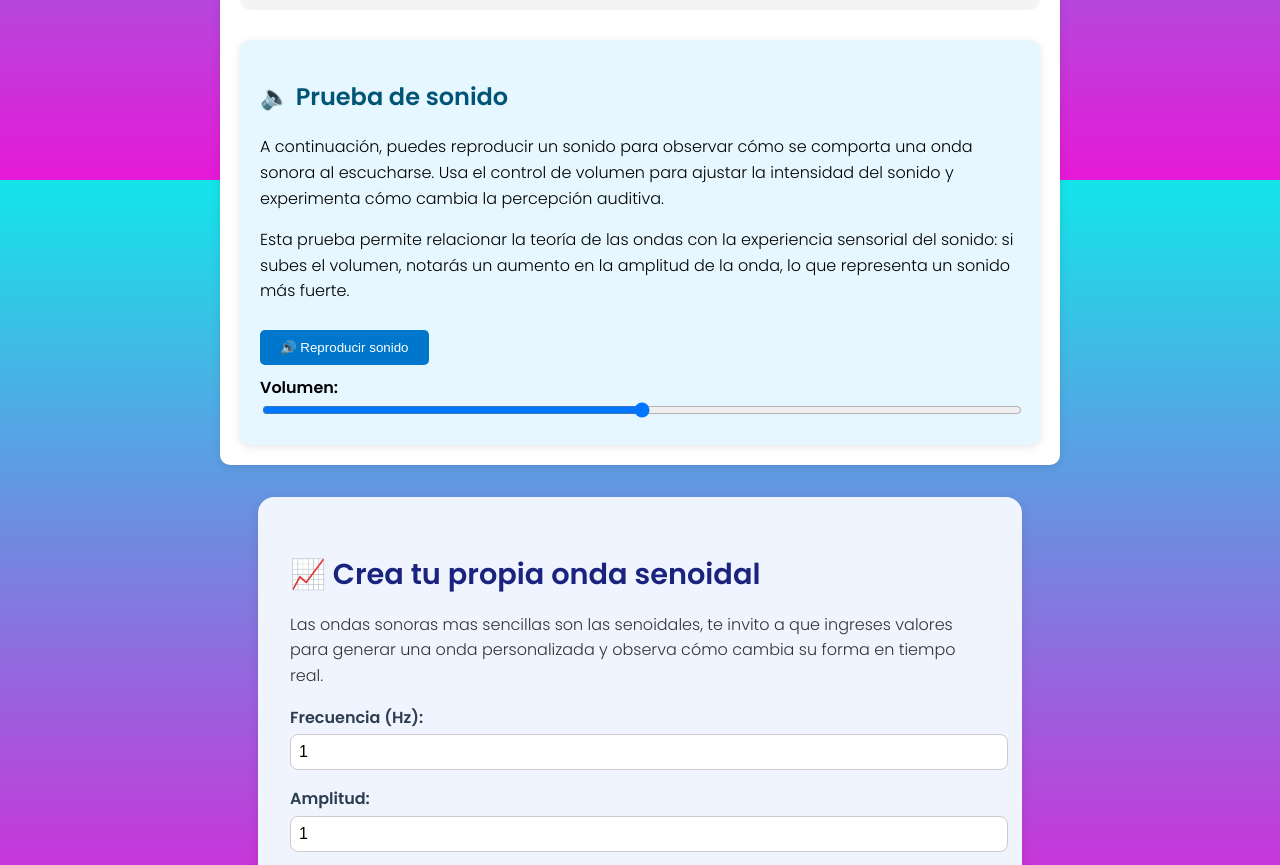
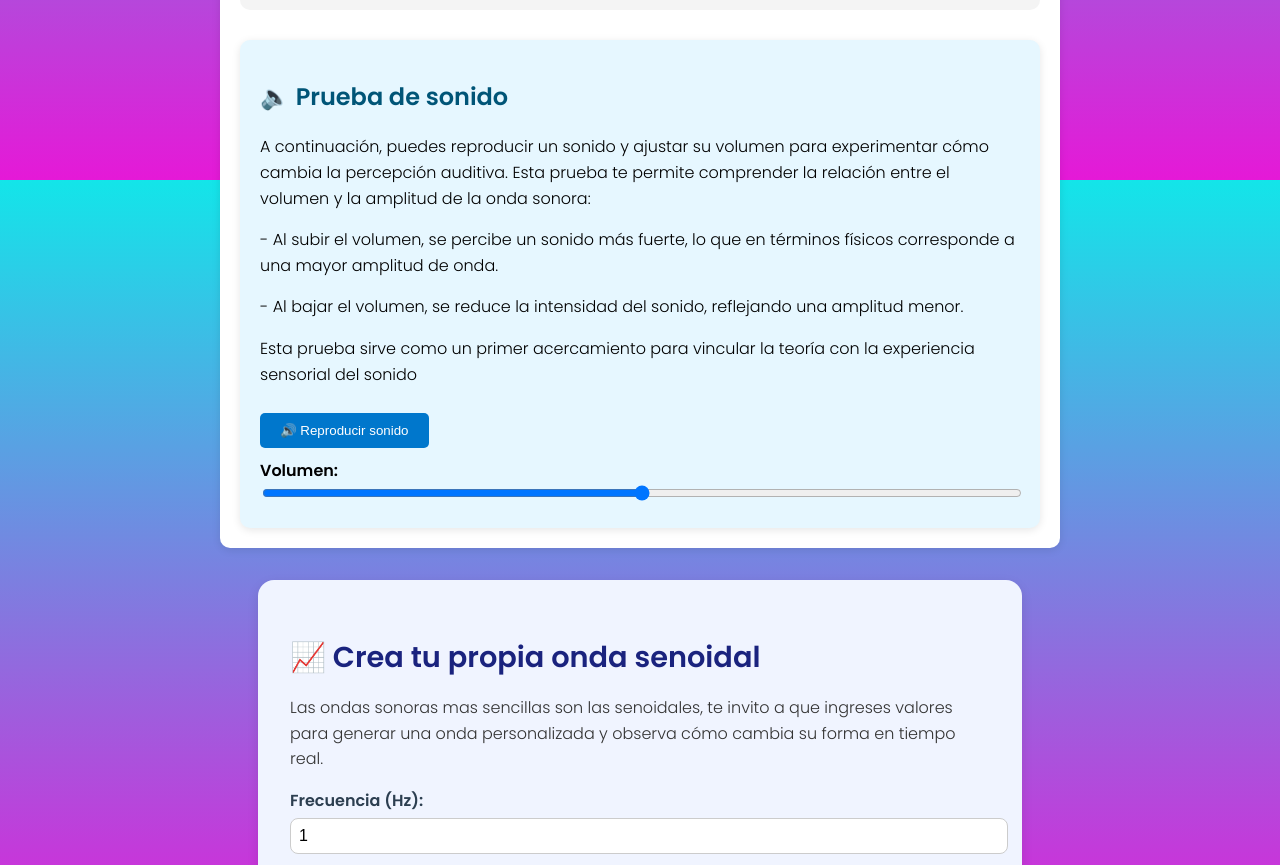
Before and after one commit to mmurillo70/ondas-sonoras, a plain HTML site: page index.html in a window 1280 px wide. Shown: the part 2220-3085 px from the top of the page. Drawn offline with nearby package versions, Linux system fonts and the light colour scheme.

Commit message:
se corrigio la descipcion de la seccion de prueba de sonido

```diff
--- a/index.html
+++ b/index.html
@@ -82,14 +82,17 @@
     <section class="prueba-sonido">
       <h2>🔈 Prueba de sonido</h2>
       <p>
-        A continuación, puedes reproducir un sonido para observar cómo se comporta una onda sonora al escucharse.
-        Usa el control de volumen para ajustar la intensidad del sonido y experimenta cómo cambia la percepción
-        auditiva.
-      </p>
-      <p>
-        Esta prueba permite relacionar la teoría de las ondas con la experiencia sensorial del sonido: si subes el
-        volumen, notarás un aumento en la amplitud de la onda, lo que representa un sonido más fuerte.
-      </p>
+        A continuación, puedes reproducir un sonido y ajustar su volumen para experimentar cómo cambia la percepción auditiva.
+
+        Esta prueba te permite comprender la relación entre el volumen y la amplitud de la onda sonora:</p>
+
+      <p>- Al subir el volumen, se percibe un sonido más fuerte, lo que en términos físicos corresponde a una mayor amplitud de onda.</p>
+
+       <p>- Al bajar el volumen, se reduce la intensidad del sonido, reflejando una amplitud menor.</p>
+
+       <p>Esta prueba sirve como un primer acercamiento para vincular la teoría con la experiencia sensorial del sonido</p>
+
+
       <audio id="audio" src="sonido.mp3" preload="auto"></audio>
       <button onclick="document.getElementById('audio').play()">🔊 Reproducir sonido</button>
 
```
